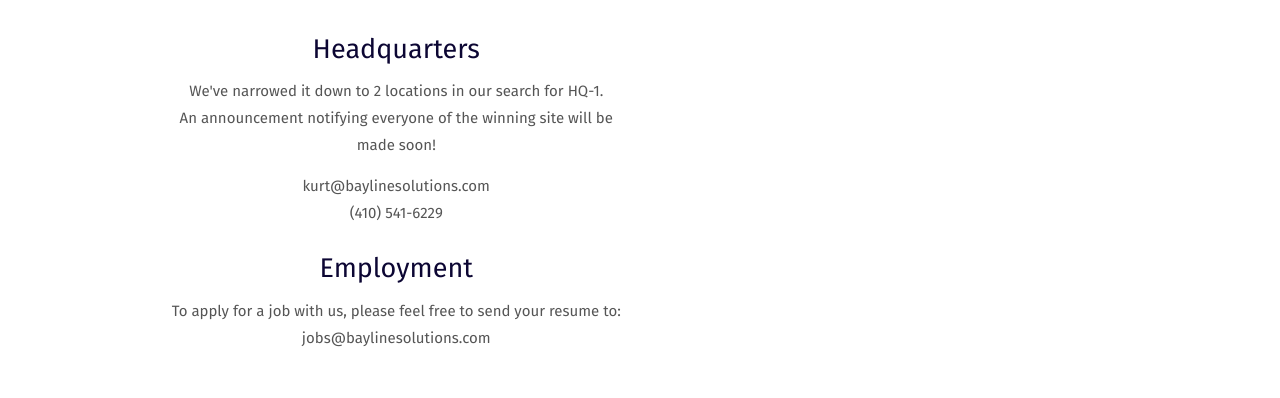
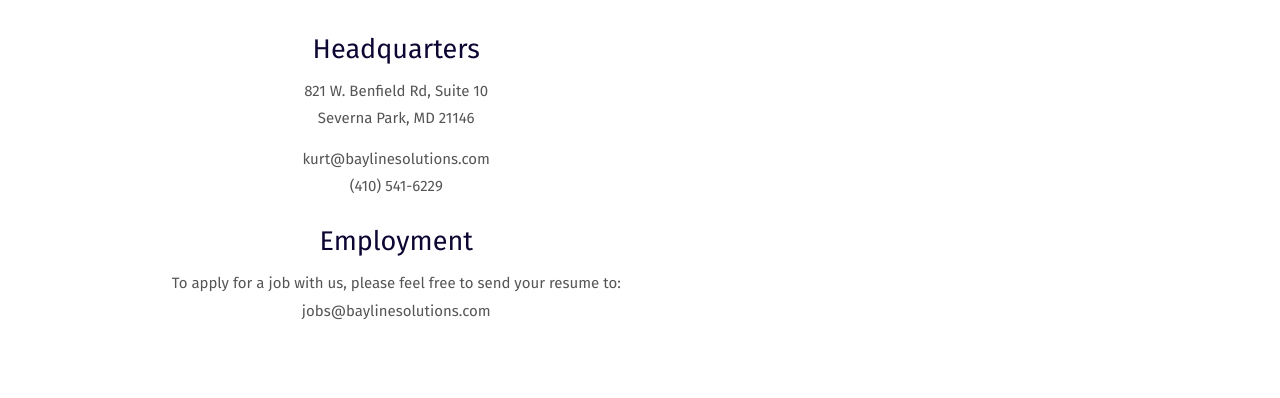
Before and after one commit to baylinesolutions/baylinesolutions.github.io, a plain HTML site: page contact.html in a window 1280 px wide. Shown: the part 402-800 px from the top of the page. Drawn offline with Linux system fonts and the light colour scheme; some packages are replaced by stand-ins of ours; a web font is replaced by a local one.

Commit message:
Update contact.html
update to company address

```diff
--- a/contact.html
+++ b/contact.html
@@ -67,8 +67,8 @@
                         <h3>Headquarters</h3>
 
                         <div>
-                            <p>We've narrowed it down to 2 locations in our search for HQ-1.</br>
-                              An announcement notifying everyone of the winning site will be made soon!
+                            <p>821 W. Benfield Rd, Suite 10</br>
+                              Severna Park, MD 21146</br>
                             </p>
                         </div>
                         <div>
```
